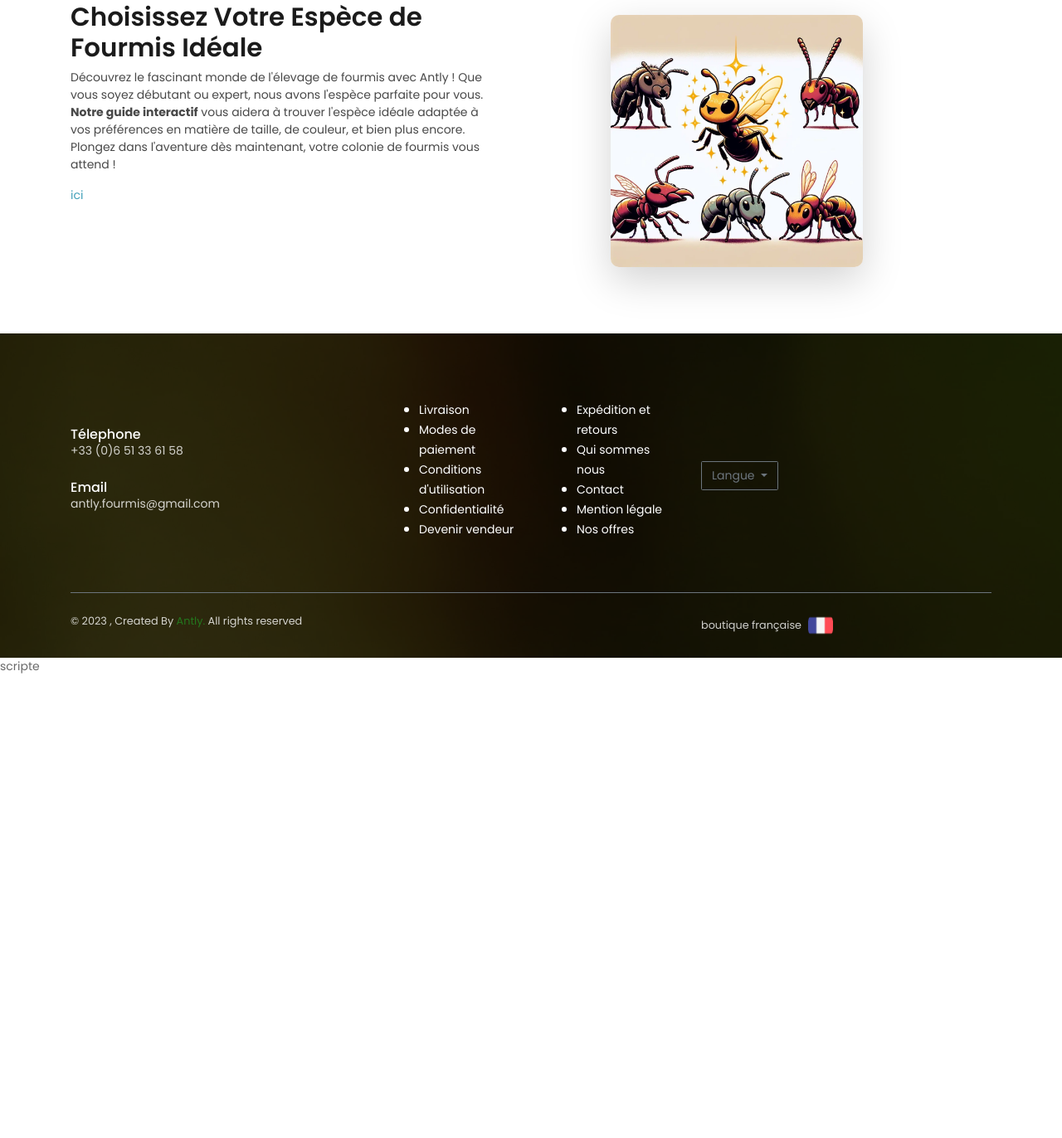
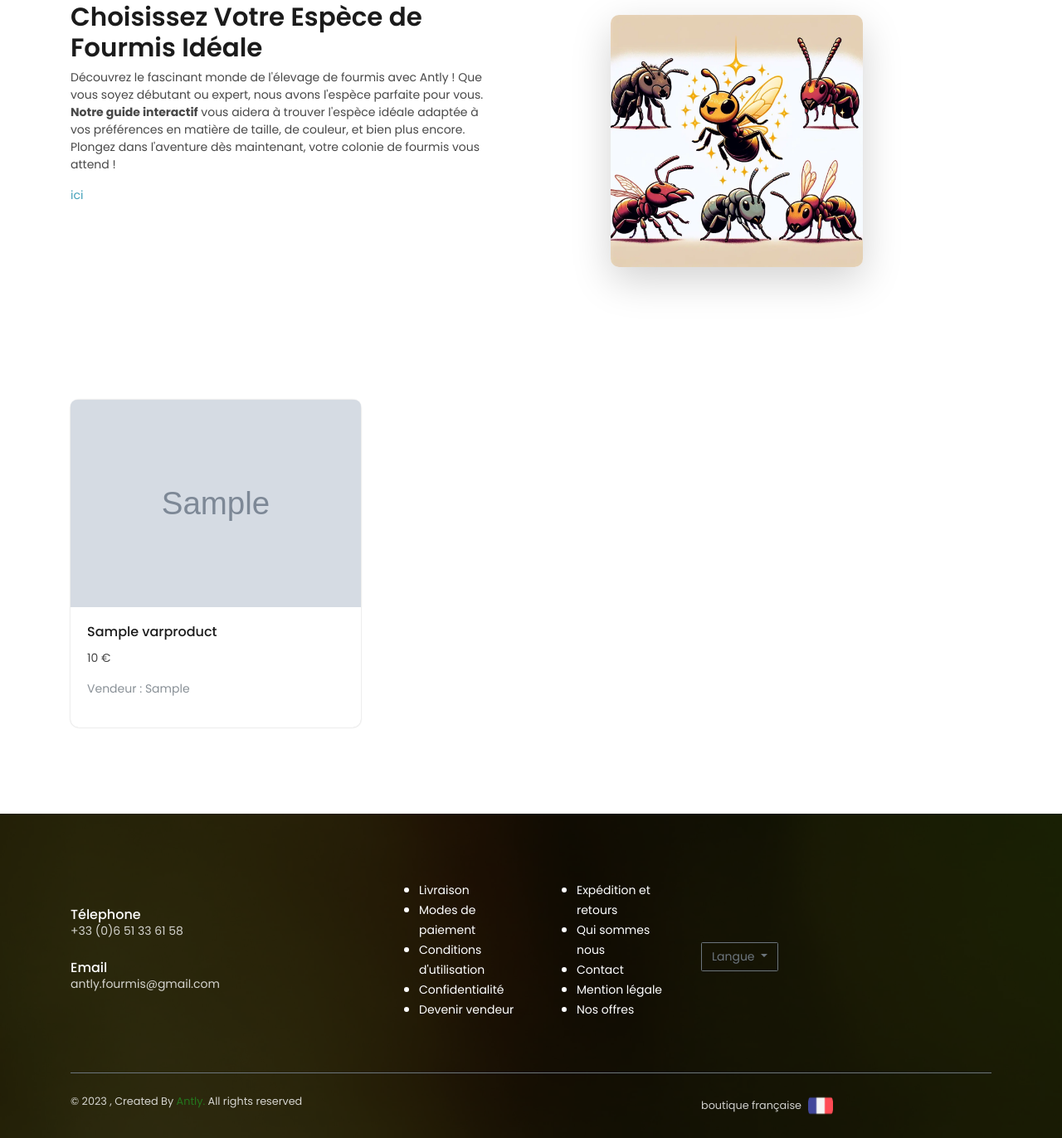
Before and after one commit to Decapix/Antly, a Django app: template src/super/templates/super/homepage.html in a window 1280 px wide. Shown: the part 1279-2651 px from the top of the page at 83% size. Before the commit the page ends 2091 px from the top, so only its background shows below. Run offline with Django 4.2, Linux system fonts and the light colour scheme; data comes from the database, SQL or seed files in the repository; tables that the repository leaves empty hold one stand-in row (values such as "Sample post"); the template is opened without the code that fills it: values that come from a table or form of the project are taken from there, most other values are stand-ins (such as "Sample title", 1, 10 or a date in 2020); grey boxes marked "Sample" are stand-in pictures; some libraries are stand-ins or nearby versions.

Commit message:
seller page

```diff
--- a/src/super/templates/super/homepage.html
+++ b/src/super/templates/super/homepage.html
@@ -73,12 +73,64 @@
     </div>
 </section>
 
+<section class="section" id="about">
+    <div class="container">
+        <div class="row">
+            <!-- {% for p in product %}
+            <div class="col-md-4">
+                <div class="card border-0 mb-4">
+                    <a class= "exemple" href="{{ p.get_absolute_url }}">
+                    <img src="{{ p.thumbnail_url }}" alt="" class="card-img-top w-100 limite-height">
+                    <div class="card-body">
+                        <h6 class="card-title">{{ p.sh_name }}</h6>
+                        <div class="row">
+                            <div class="col-md-6">
+                                <p>{{ p.sh_price }} €</p>
+                            </div>
+                            <div class="col-md-6">
+                                <a href="{% url 'seller_n' p.show_supplier_id%}"><p class="text-muted">Vendeur : {{ p.sh_supplier }}</p></a>
+                            </div>
+                        </div>
+                    </div>
+                    </a>
+                </div>
+            </div>
+            {% endfor %} -->
+
+            {% for varproduct in product %}
+                {% include '_product_card.html' %}
+            {% endfor %}
+        </div>
+        </div>
+    </div>
+</section>
+
 
 
 
 {% endblock content %}
 
 {% block script %}
-<p>scripte</p>
+<script>
+    function toggleCommentText(event, fullText) {
+        const element = event.target;
+        const shortText = fullText.substring(0, 100) + '...';
 
+        if (element.innerHTML === shortText) {
+            element.innerHTML = fullText;
+        } else {
+            element.innerHTML = shortText;
+        }
+    }
+
+    document.querySelectorAll('.comment-text').forEach(element => {
+        const fullText = element.innerHTML;
+
+        if (fullText.length > 100) {
+            element.innerHTML = fullText.substring(0, 100) + '...';
+            element.style.cursor = 'pointer';
+            element.addEventListener('click', (event) => toggleCommentText(event, fullText));
+        }
+    });
+</script>
 {% endblock %}
```
